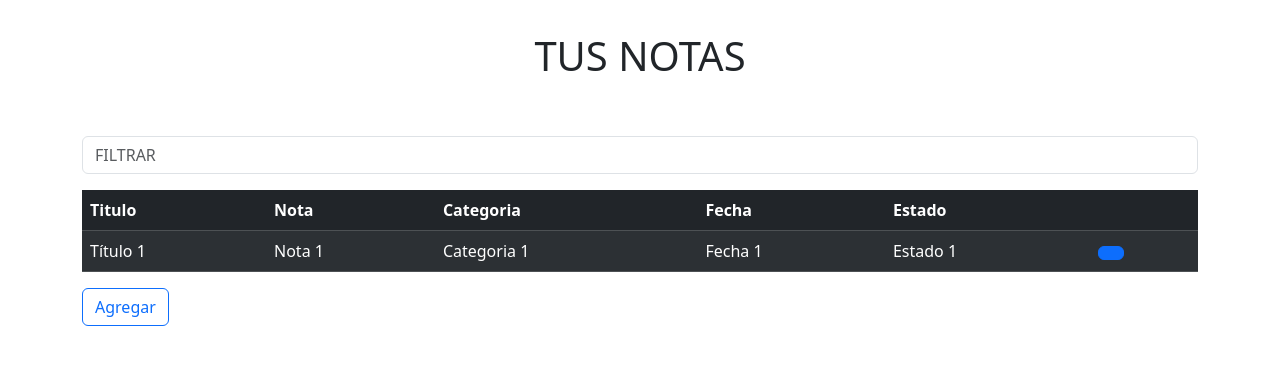
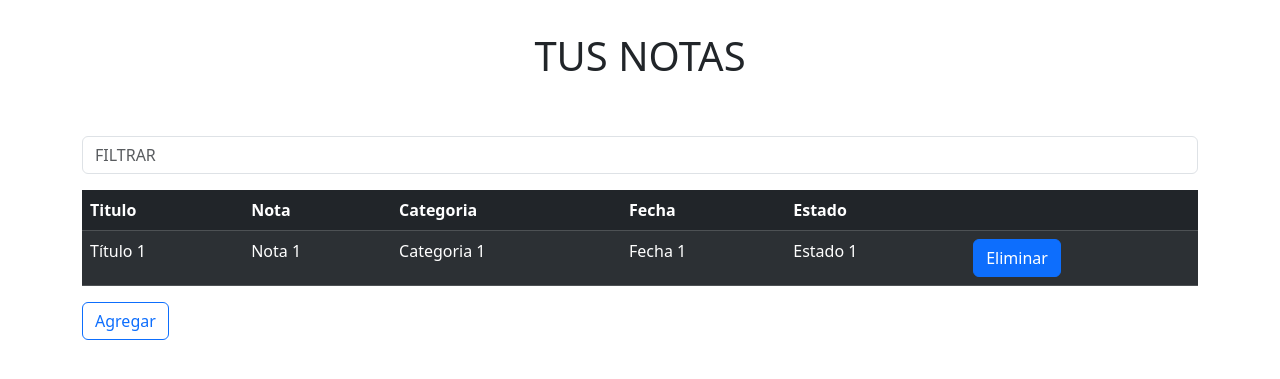
Before and after one commit to DanielCondia/proyecto-U-quinto, a PHP site: page / in a window 1280 px wide. Shown: the part 56-435 px from the top of the page. Run offline with PHP 8.4, Linux system fonts and the light colour scheme; some libraries are stand-ins or nearby versions.

Commit message:
se optimiza el codigo js

```diff
--- a/trabajo_1/index.php
+++ b/trabajo_1/index.php
@@ -23,7 +23,7 @@ if ($_SERVER['REQUEST_METHOD'] === 'POST') {
 			</label>
 		</td>
         <td>
-            <button type='button' class='btn btn-primary' id='eliminar'>
+            <button type='button' class='btn btn-primary' id='eliminar'>Eliminar
                 <span class='glyphicon glyphicon-remove-sign'></span
             </button>
         </td>
@@ -80,7 +80,7 @@ if ($_SERVER['REQUEST_METHOD'] === 'POST') {
 							<td>Estado 1</td>
                             <td>
                                 <button type="button" class="btn btn-primary" id="eliminar">
-                                    <span class="glyphicon glyphicon-remove-sign"></span>
+                                    <span class="glyphicon glyphicon-remove-sign">Eliminar</span>
                                 </button>
                             </td>
 						</tr>
@@ -126,6 +126,17 @@ if ($_SERVER['REQUEST_METHOD'] === 'POST') {
         //});
 
 		$(document).ready(() => {
+
+            //funcion para filtrar datos
+
+            $('#entradafilter').keyup(function () {
+            var rex = new RegExp($(this).val(), 'i');
+            $('.contenidobusqueda tr').hide();
+            $('.contenidobusqueda tr').filter(function () {
+            return rex.test($(this).text());
+            }).show();
+            })
+
 			console.log('Se cargo el archivo');
 			$("#formulario").on("submit", function(event) {
 				// Evita que la pagina se recargue automáticamente
@@ -156,18 +167,6 @@ if ($_SERVER['REQUEST_METHOD'] === 'POST') {
             window.location.href = "inicio.php"
         })
 
-        //funcion para filtrar datos
-        $(document).ready(function () {
-        $('#entradafilter').keyup(function () {
-        var rex = new RegExp($(this).val(), 'i');
-        $('.contenidobusqueda tr').hide();
-        $('.contenidobusqueda tr').filter(function () {
-            return rex.test($(this).text());
-        }).show();
-
-        })
-
-        });
 
         //funcion eliminar fila o tarea
         let boteliminar = document.getElementById("eliminar");
```
